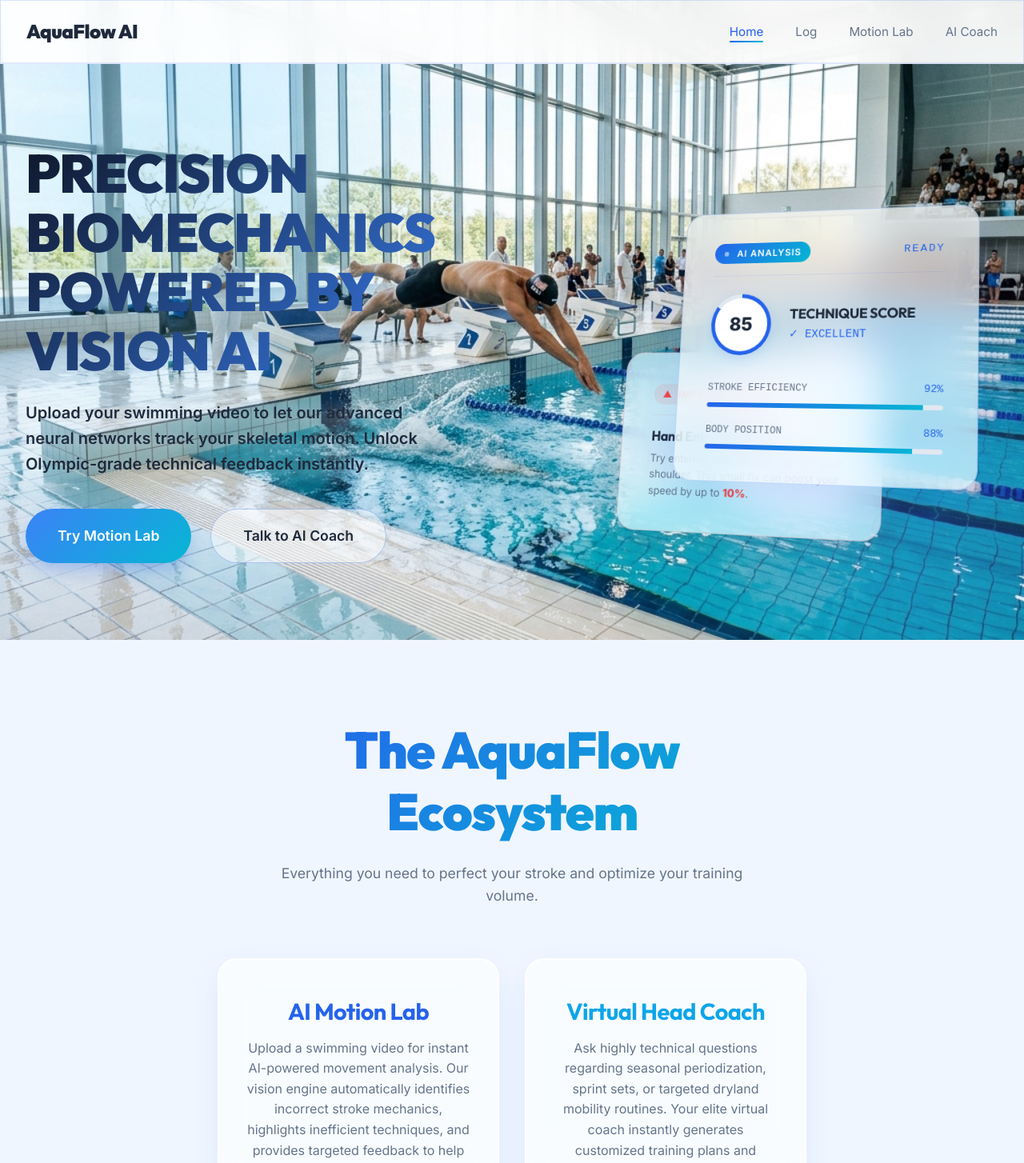
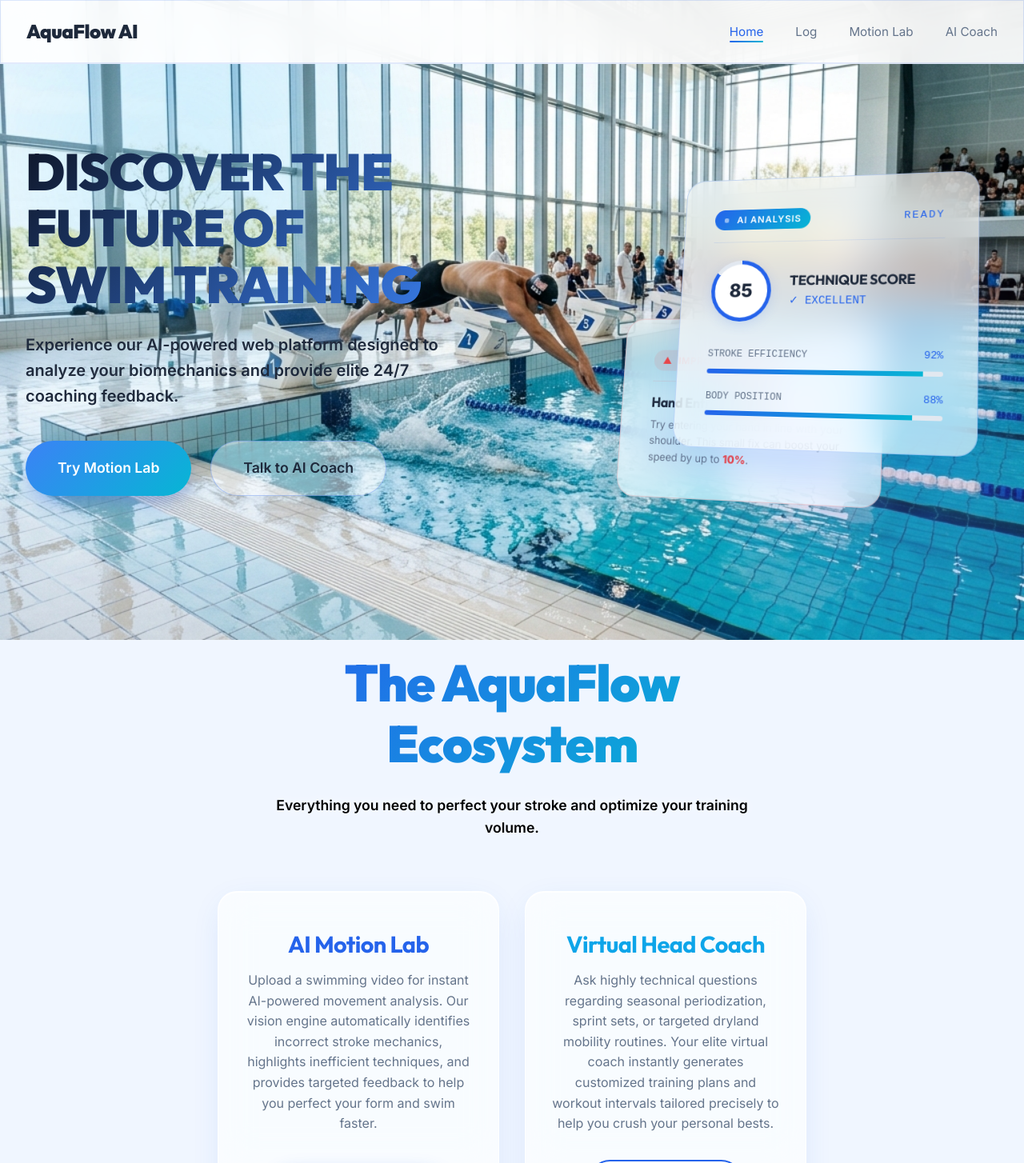
Before and after one commit to cyc2003jy-wq/swim_training_app, a website: page index.html in a window 1280 px wide. Shown: the top 1454 px of the page at 80% size. Drawn offline with Linux system fonts and the light colour scheme; animation ran at ten frames a second.

Commit message:
Revert index hero text to original and update brand name to AquaFlow AI across all pages

```diff
--- a/index.html
+++ b/index.html
@@ -43,8 +43,8 @@
     <!-- Hero Section -->
     <header class="hero">
         <div class="hero-content fade-up" style="max-width: 650px; position: relative;">
-            <h1 class="hero-title" style="background: linear-gradient(135deg, #0f172a 0%, #3b82f6 100%); -webkit-background-clip: text; -webkit-text-fill-color: transparent; font-size: clamp(3rem, 6vw, 4.2rem); margin-bottom: 1.5rem; letter-spacing: -0.02em; line-height: 1.1;">Precision Biomechanics<br>Powered by Vision AI</h1>
-            <p class="hero-subtitle" style="font-size: 1.25rem; font-weight: 600; color: #1e293b; margin-bottom: 2.5rem; line-height: 1.6; text-shadow: 0 4px 20px rgba(255,255,255,0.9), 0 0 50px rgba(255,255,255,1);">Upload your swimming video to let our advanced neural networks track your skeletal motion. Unlock Olympic-grade technical feedback instantly.</p>
+            <h1 class="hero-title" style="background: linear-gradient(135deg, #0f172a 0%, #3b82f6 100%); -webkit-background-clip: text; -webkit-text-fill-color: transparent; font-size: clamp(2.8rem, 5.5vw, 4rem); margin-bottom: 1.5rem; letter-spacing: -0.02em; line-height: 1.1;">DISCOVER THE FUTURE OF<br>SWIM TRAINING</h1>
+            <p class="hero-subtitle" style="font-size: 1.25rem; font-weight: 600; color: #1e293b; margin-bottom: 2.5rem; line-height: 1.6; text-shadow: 0 4px 20px rgba(255,255,255,0.9), 0 0 50px rgba(255,255,255,1);">Experience our AI-powered web platform designed to analyze your biomechanics and provide elite 24/7 coaching feedback.</p>
             <div class="hero-actions" style="gap: 1.5rem;">
                 <a href="motion.html" class="btn btn-primary btn-large" style="padding: 1.2rem 2.5rem; font-size: 1.1rem; border-radius: 100px;">Try Motion Lab</a>
                 <a href="coach.html" class="btn btn-secondary btn-large" style="padding: 1.2rem 2.5rem; font-size: 1.1rem; border-radius: 100px; background: rgba(255,255,255,0.5); border: 1px solid rgba(37,99,235,0.3); color: #1e293b;">Talk to AI Coach</a>
@@ -105,7 +105,7 @@
     <section class="features generator-section fade-up">
         <div class="section-header">
             <h2 class="gradient-text">The AquaFlow Ecosystem</h2>
-            <p>Everything you need to perfect your stroke and optimize your training volume.</p>
+            <p style="color: #000; font-weight: 600; text-shadow: 0 0 15px rgba(255,255,255,0.9);">Everything you need to perfect your stroke and optimize your training volume.</p>
         </div>
 
         <div class="tracker-container" style="display: grid; grid-template-columns: 1fr 1fr; gap: 2rem;">
```
Also changed, not shown: coach.html (+1 -1 lines), motion.html (+2 -2 lines), tracker.html (+1 -1 lines).
